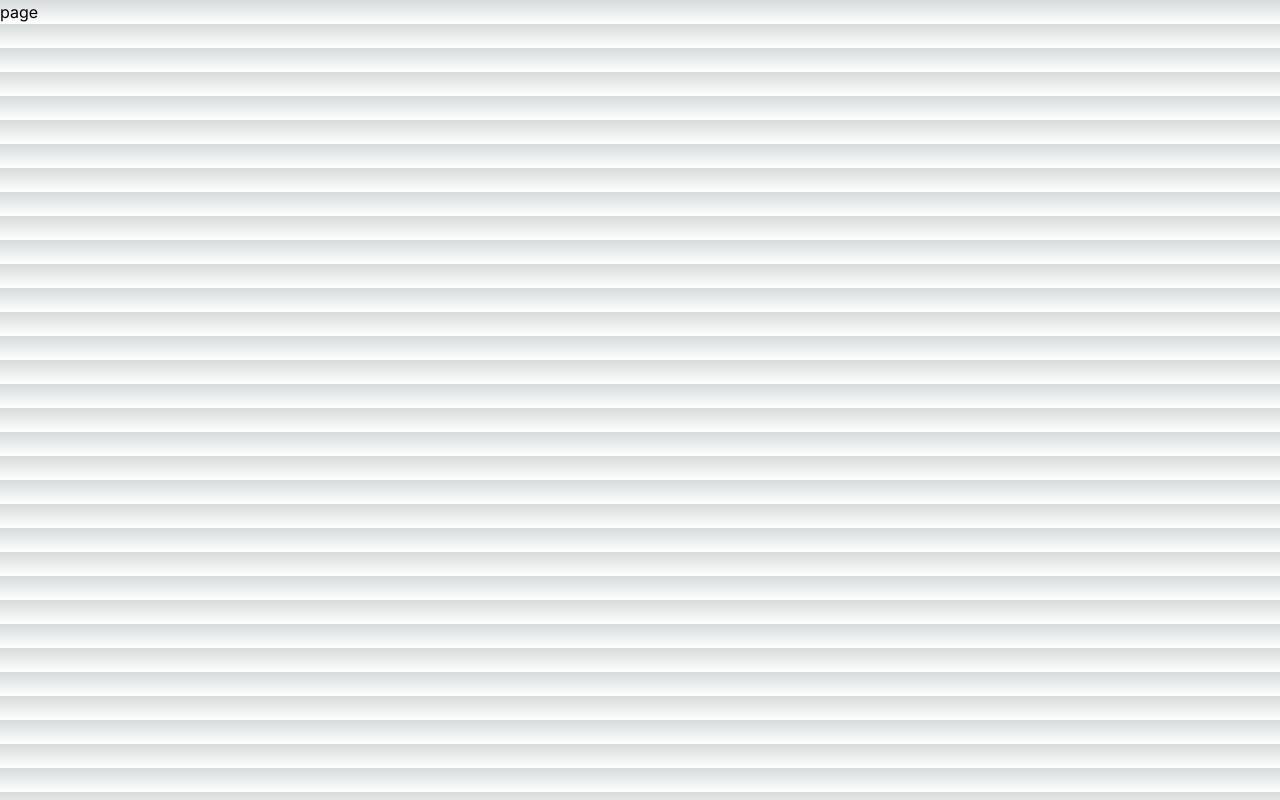
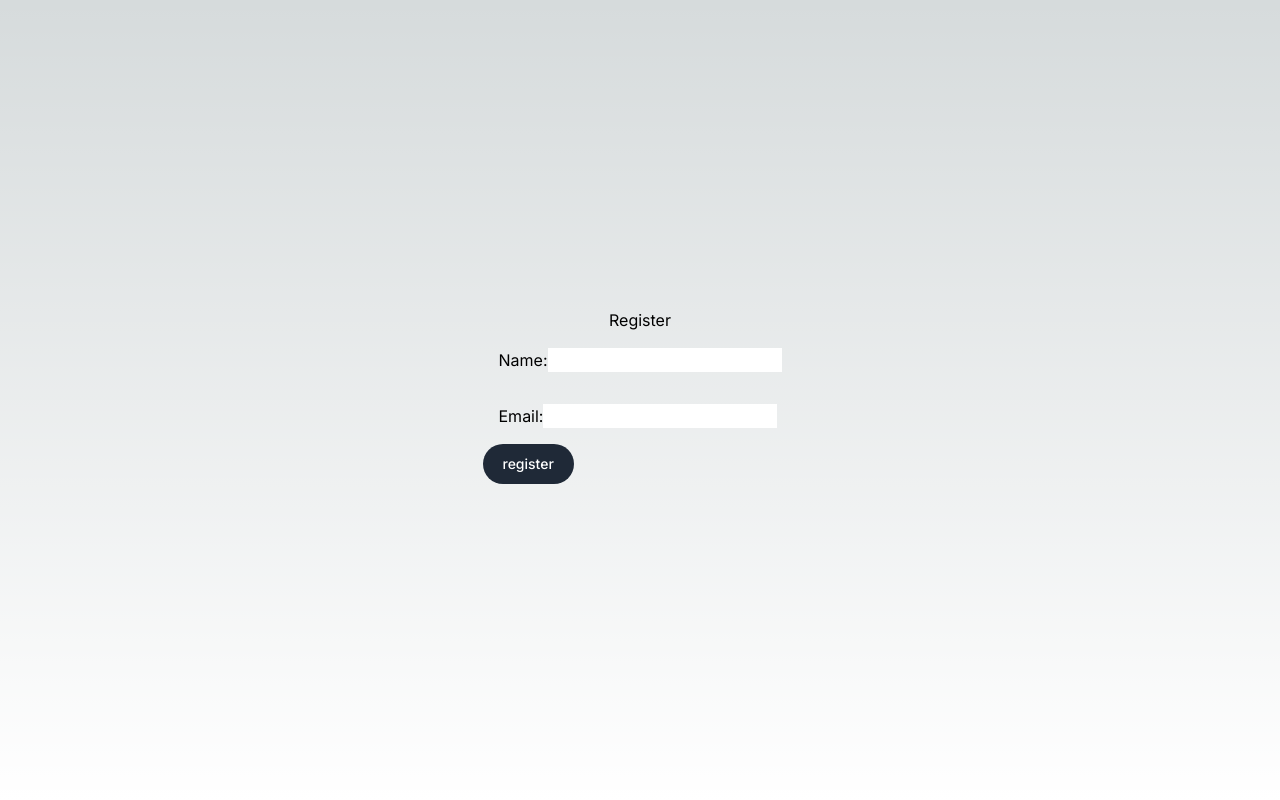
Before and after one commit to patelvivekdev/acme-auth, a Next.js app: page /register in a window 1280 px wide. Built offline with nearby package versions, Linux system fonts and the light colour scheme.

Commit message:
add register form

```diff
--- a/src/app/actions.ts
+++ b/src/app/actions.ts
@@ -21,8 +21,12 @@ export async function login(formData: FormData) {
 export async function register(formData: FormData) {
 
     try {
+        const name = formData.get("name")
         const email = formData.get("email")
-        const password = formData.get("password")
+
+        console.log("name", name)
+        console.log("email", email)
+
 
         // await fetch("")
 
--- a/src/app/register/page.tsx
+++ b/src/app/register/page.tsx
@@ -1,6 +1,31 @@
+import { SubmitButton } from '@/components/submit-button'
+import { register } from '../actions'
+
+
 const registerPage = () => {
   return (
-    <div>page</div>
+    <>
+      <div className='flex flex-col items-center justify-center h-screen'>
+        <h1>Register</h1>
+        <form action={register}>
+          <div className="flex flex-col">
+            <div className='m-4 flex flex-col'>
+              <label>
+                Name:
+                <input type="text" name="name" className='text-black' />
+              </label>
+            </div>
+            <div className='m-4 flex flex-col'>
+              <label>
+                Email:
+                <input type="email" name="email" className='text-black' />
+              </label>
+            </div>
+          </div>
+          <SubmitButton name="register" />
+        </form>
+      </div>
+    </>
   )
 }
 
--- /dev/null
+++ b/src/components/submit-button.tsx
@@ -0,0 +1,15 @@
+'use client'
+
+import { useFormStatus } from 'react-dom'
+
+export function SubmitButton({name}: {
+    name: string
+}) {
+  const { pending } = useFormStatus()
+
+  return (
+    <button type="submit" aria-disabled={pending} className="text-white bg-gray-800 hover:bg-gray-900 focus:outline-none focus:ring-4 focus:ring-gray-300 font-medium rounded-full text-sm px-5 py-2.5 me-2 mb-2 dark:bg-gray-800 dark:hover:bg-gray-700 dark:focus:ring-gray-700 dark:border-gray-700">
+      {name}
+    </button>
+  )
+}
```
